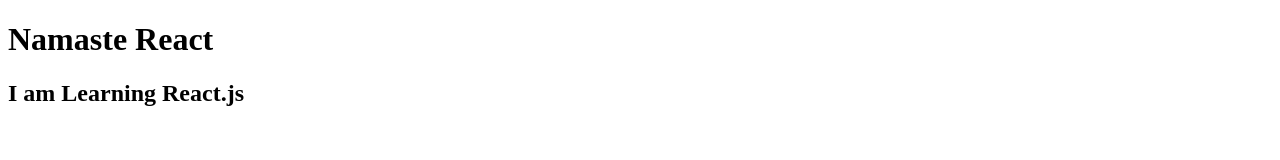
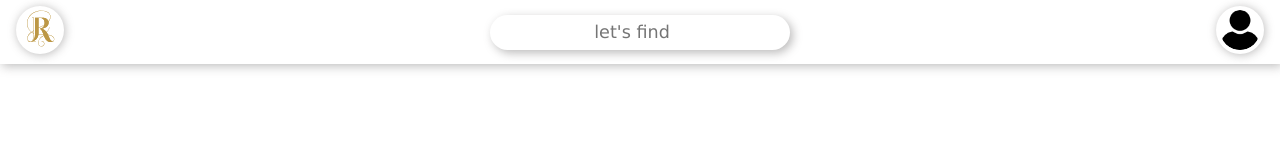
Before and after one commit to ronakraj00/namaste-react, a React app in the folder Assingment_2/: page / in a window 1280 px wide. Built offline with nearby package versions, Linux system fonts and the light colour scheme.

Commit message:
do assingment_4

```diff
--- a/Assingment_2/App.js
+++ b/Assingment_2/App.js
@@ -1,10 +1,26 @@
 import React from "react";
 import ReactDOM from "react-dom/client";
+import RLogo from "./R-logo.svg"
+import userIcon from "./user-icon.jpg"
 
-const heading1 = React.createElement("h1", {}, "Namaste React");
-const heading2 = React.createElement("h2", {}, "I am Learning React.js");
-
-const container = React.createElement("div", {}, [heading1, heading2]);
-
+const Header = () => {
+    return (
+        <>
+            <header>
+                <div>
+                    <img src={RLogo} />
+                </div>
+                <div>
+                    <input type="search" placeholder="let's find" />
+                </div>
+                <div>
+                    <img src={userIcon} alt="user-icon" />
+                </div>
+            </header>
+        </>
+    );
+};
 const root = ReactDOM.createRoot(document.getElementById("root"));
-root.render(container);
+root.render(
+    <Header/>
+);
--- a/Assingment_2/index.html
+++ b/Assingment_2/index.html
@@ -5,6 +5,7 @@
         <meta name="viewport" content="width=device-width, initial-scale=1.0" />
         <title>Assignment_2</title>
         <script type="module" src="App.js"></script>
+        <link rel="stylesheet" href="style.css">
     </head>
     <body>
         <div id="root">Not Rendered</div>
--- a/Assingment_2/package.json
+++ b/Assingment_2/package.json
@@ -4,8 +4,8 @@
   "description": "this for learning react",
   "scripts": {
     "test": "jest",
-    "start":"npx parcel index.html",
-    "build":"npx parcel build index.html"
+    "start":"parcel index.html",
+    "build":"parcel build index.html"
   },
   "author": "ronak raj",
   "license": "ISC",
--- /dev/null
+++ b/Assingment_2/style.css
@@ -0,0 +1,51 @@
+:root{
+    --not-black:rgba(118, 115, 115, 0.486);
+}
+
+body{
+    box-sizing: border-box;
+    margin: 0;
+    padding: 0;
+}
+
+html,body{
+    width: 100%;
+    height: 100%;
+}
+header{
+    display: flex;
+    justify-content: space-between;
+    align-items: center;
+    box-shadow: 2px 2px 10px var(--not-black);
+    padding: 6px;
+}
+
+header div{
+    width: fit-content;
+}
+
+img{
+    height: 40px;
+    margin: 0 10px;
+    width: fit-content;
+    border-radius: 50%;
+    box-shadow: 1px 1px 10px var(--not-black);
+    padding: 4px;
+}
+
+input{
+    text-align: center;
+    font-family: 'Lucida Sans', 'Lucida Sans Regular', 'Lucida Grande', 'Lucida Sans Unicode', Geneva, Verdana, sans-serif;
+    font-size: 1.1rem;
+    width: 300px;
+    border: none;
+    box-shadow:3px 3px 10px var(--not-black);
+    border-radius:120px;
+    height: 35px;
+}
+
+input:focus, input:active{
+    border: 2px solid blueviolet;
+    appearance: none;
+    outline: none;
+}
```
Also changed, not shown: Assingment_2/R-logo.svg (added), Assingment_2/dist/R-logo.21b8af97.svg (added), Assingment_2/dist/index.html, Assingment_2/dist/user-icon.1e0f3840.jpg (added), Assingment_2/user-icon.jpg (added), 4 other files.
